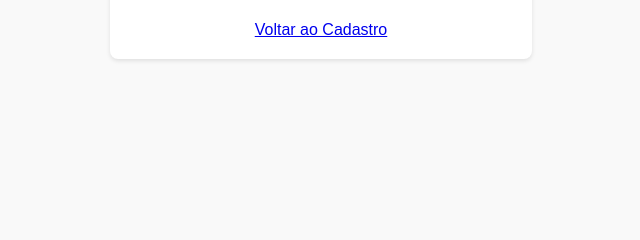
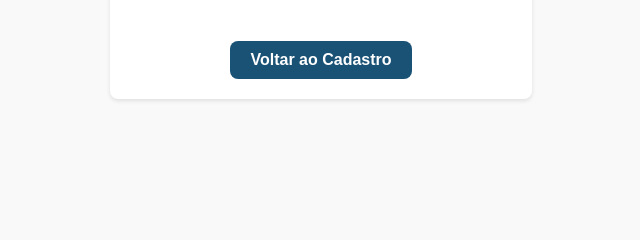
Before and after one commit to projetopi01/projeto-pi-02, a Flask app: page /success in a window 1280 px wide. Shown: the part 128-368 px from the top of the page, without its empty margins (319-959 px from the left). Run offline with Flask 3, Linux system fonts and the light colour scheme.

Commit message:
Update success_page.html

```diff
--- a/backend/templates/success_page.html
+++ b/backend/templates/success_page.html
@@ -1,4 +1,3 @@
-
 <!DOCTYPE html>
 <html lang="pt-BR">
 <head>
@@ -39,6 +38,22 @@
         .success-text {
             font-size: 18px;
         }
+
+        .btn-voltar {
+            display: inline-block;
+            margin-top: 20px;
+            padding: 10px 20px;
+            background-color: #1a5276;
+            color: #fff;
+            text-decoration: none;
+            border-radius: 8px;
+            font-weight: bold;
+            transition: background-color 0.3s ease;
+        }
+
+        .btn-voltar:hover {
+            background-color: #154360;
+        }
     </style>
 </head>
 <body>
@@ -47,8 +62,8 @@
             <h2 class="success-title">Cadastro realizado com sucesso!</h2>
             <p class="success-text">O usuário <strong>{{ nome }}</strong> foi cadastrado.</p>
             <div style="text-align: center; margin-top: 20px;">
-    <a href="/cadastro" class="btn-voltar">Voltar ao Cadastro</a>
-</div>
+                <a href="/cadastro" class="btn-voltar">Voltar ao Cadastro</a>
+            </div>
         </div>
     </div>
 </body>
```
